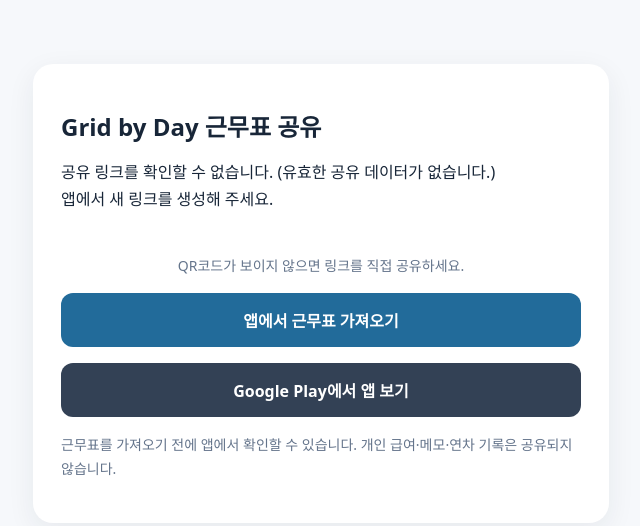
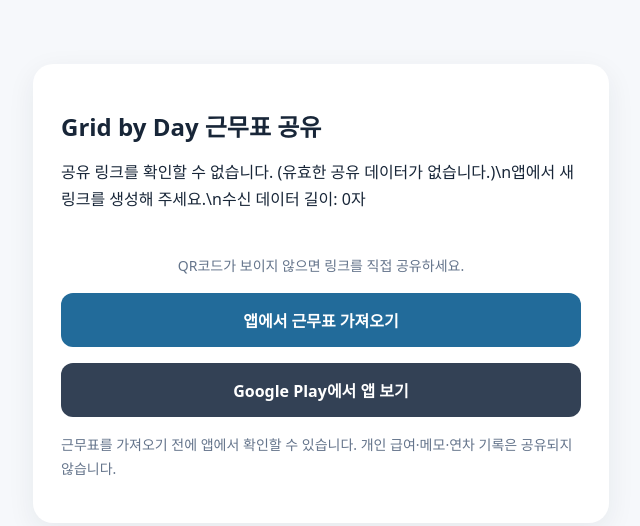
Before and after one commit to jspo352-afk/groovydrop-privacy, a plain HTML site: page share.html in a window 1280 px wide. Shown: the whole page, without its empty margins (319-959 px from the left). Drawn offline with Linux system fonts and the light colour scheme.

Commit message:
fix: identify truncated shared schedule links and report received data length

```diff
--- a/share.html
+++ b/share.html
@@ -10,5 +10,5 @@ if(!p||typeof p!=='object'||Array.isArray(p)||p.format!=='grid-by-day-share'||![
 if(p.mode==='monthly' && !p.days && !p.teams && typeof p.packedDays!=='string')throw Error('월간 근무표 데이터가 없습니다.');
 details.textContent='유형: '+(p.mode==='monthly'?'매월 편성형':'고정 반복형')+'\n근무 종류: '+p.shiftTypes.map(x=>String(x.name||'').slice(0,40)).join(', ')+'\n기준일: '+String(p.patternStartDate||'')+(p.month?'\n대상 월: '+String(p.month):'');
 const qrUrl=location.href;const qrNode=document.getElementById('qr');window.addEventListener('load',()=>{if(typeof QRCode!=='undefined' && qrUrl.length<2300){new QRCode(qrNode,{text:qrUrl,width:200,height:200,correctLevel:QRCode.CorrectLevel.L});document.getElementById('qr-help').textContent='동료가 이 QR코드를 스캔하면 근무표를 확인할 수 있습니다.';}});const open=document.getElementById('open');open.href='mobile://share?data='+encodeURIComponent(encoded);open.hidden=false;
-}catch(e){const reason=e instanceof Error?e.message:'알 수 없는 오류';details.textContent='공유 링크를 확인할 수 없습니다. ('+reason+')\n앱에서 새 링크를 생성해 주세요.';console.warn('Grid by Day share parse failure:',reason)}
+}catch(e){const reason=e instanceof Error?e.message:'알 수 없는 오류';const looksCut=reason.includes('Unterminated string')||reason.includes('Unexpected end');const note=looksCut?'전달된 링크가 중간에 잘렸을 가능성이 있습니다. 앱의 공유 메뉴에서 링크를 다시 복사해 전체 주소를 전달해 주세요.':'앱에서 새 링크를 생성해 주세요.';details.textContent='공유 링크를 확인할 수 없습니다. ('+reason+')\\n'+note+'\\n수신 데이터 길이: '+(encoded?.length??0)+'자';console.warn('Grid by Day share parse failure:',reason,'received chars:',encoded?.length??0)}
 </script></body></html>
```
